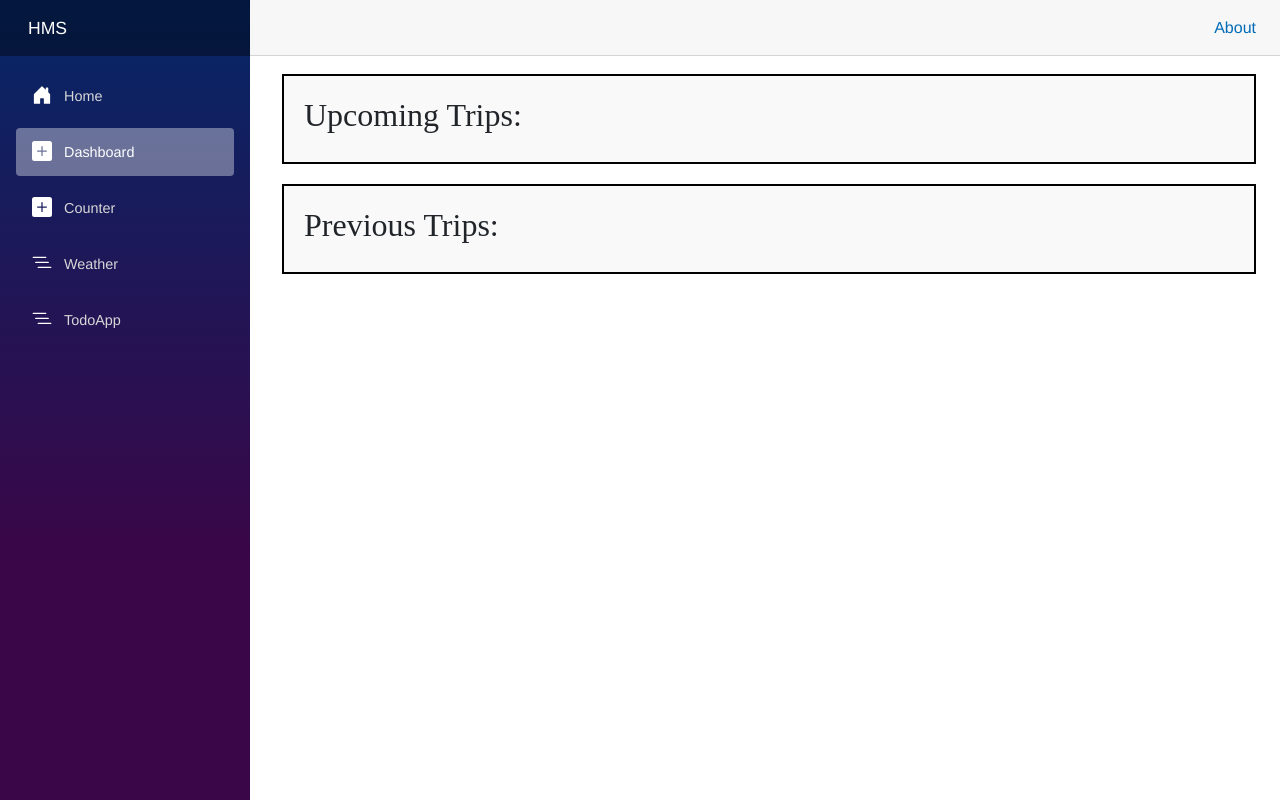
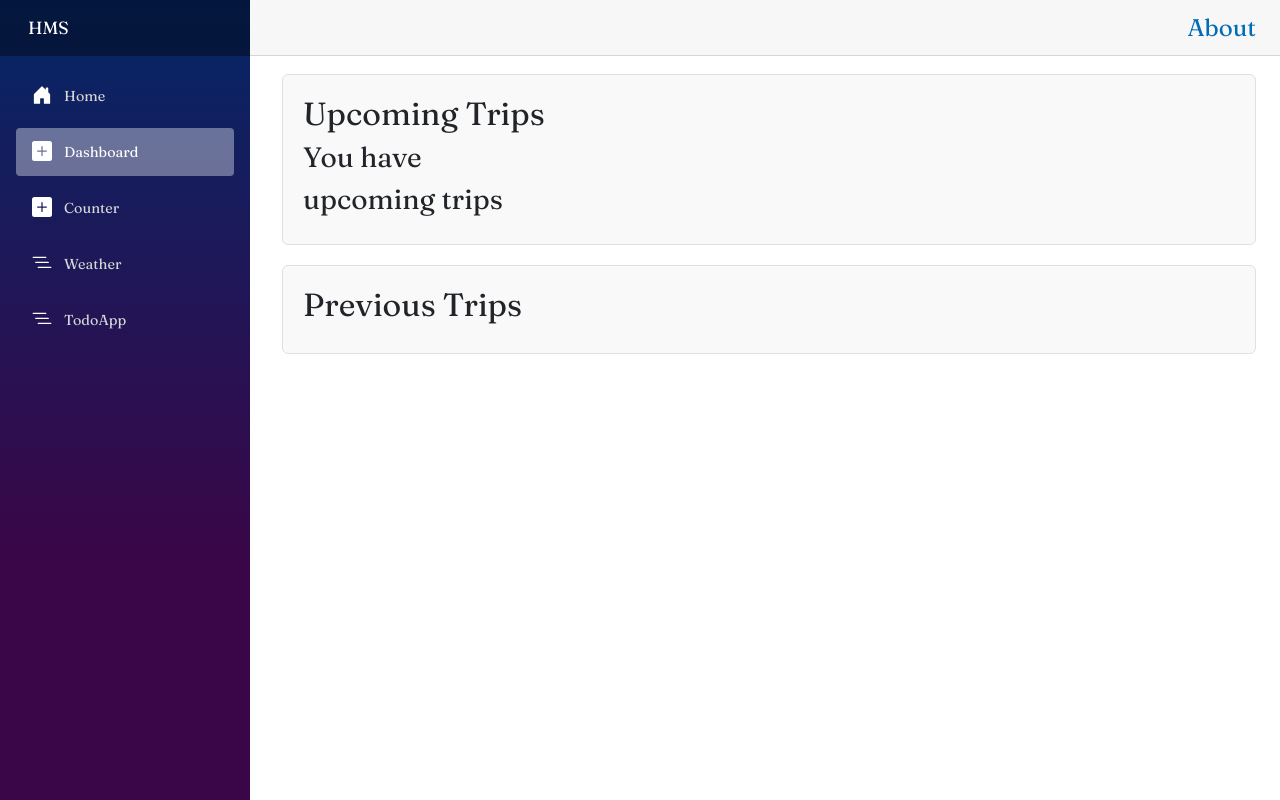
Before and after one commit to CSC-3380-Fall-2024/Team-7, an ASP.NET Core app: page /dashboard in a window 1280 px wide. Run offline with ASP.NET Core 8, Linux system fonts and the light colour scheme; style sheets or scripts are compiled from the project's sources.

Commit message:
updating changes made so far to dashboard page

```diff
--- a/HMS/Components/Pages/Dashboard.razor
+++ b/HMS/Components/Pages/Dashboard.razor
@@ -2,22 +2,28 @@
 @rendermode InteractiveServer
 
 <div class="trips">
-    <h2>Upcoming Trips:</h2>
+    <h2>Upcoming Trips</h2>
+    <h3>You have </h3> @*pull from user bookings*@ <h3> upcoming trips</h3>
 </div>
 
 <div class="trips">
-    <h2>Previous Trips:</h2>
+    <h2>Previous Trips</h2>
 </div>
 
 <style>
-    @* @import url('https://fonts.googleapis.com/css2?family=Fraunces:wght@300;400;600&display=swap'); *@
+    @@import url('https://fonts.googleapis.com/css2?family=Fraunces:wght@300;400;600&display=swap');
+
+    body{
+        font-family: 'Fraunces';
+        font-size: 24px;
+    }
 
     .trips{
-        font-family: 'Lucinda Handwriting';
-        border: 2px solid #000;
+        border: 1px solid #E0E0E0;
         padding: 20px;
         background-color: #f9f9f9;
         margin-bottom: 20px;
+        border-radius: 6px;
     }
 </style>
 
--- a/HMS/Program.cs
+++ b/HMS/Program.cs
@@ -2,7 +2,7 @@
 
 
 
-string credentialPath = @"C:\Users\maure\projects\3380\hotelmanagementsystem-3f342-firebase-adminsdk-njalz-225dac129b.json";
+string credentialPath = @"C:\Users\maure\projects\3380\hotelmanagementsystem-3f342-firebase-adminsdk-njalz-ea30d4f99f.json";
 Environment.SetEnvironmentVariable("GOOGLE_APPLICATION_CREDENTIALS", credentialPath);
 var builder = WebApplication.CreateBuilder(args);
 
```
